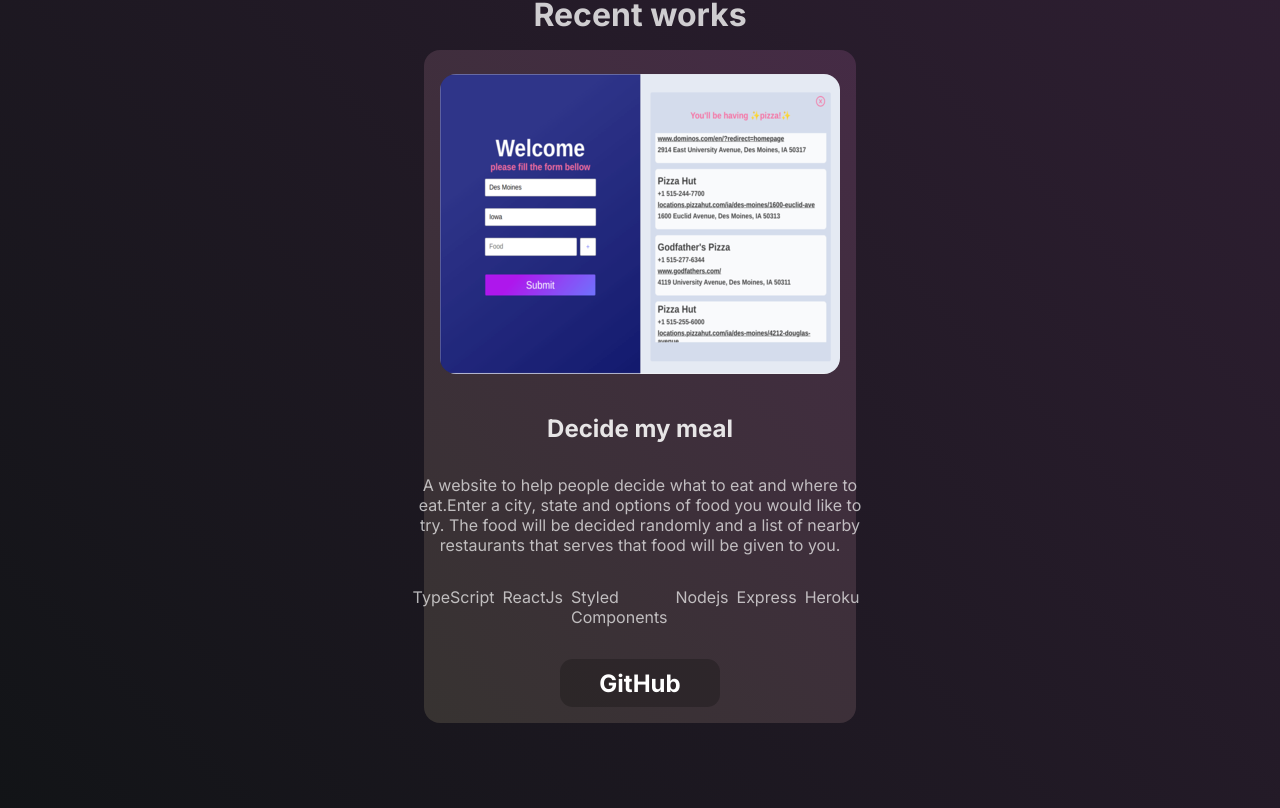
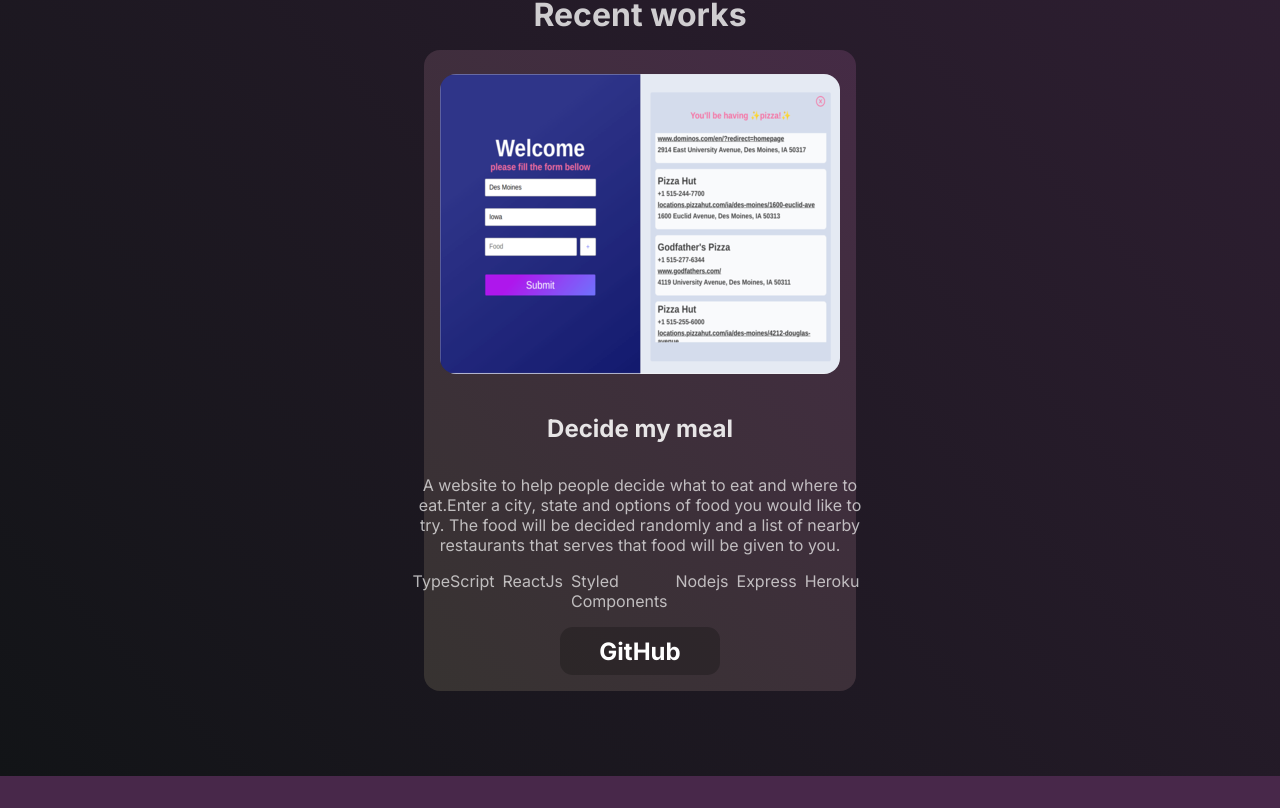
Before and after one commit to dndanli/dndanli-portfolio-v2, a React (Create React App) app in the folder dndanli-portfolio/: page / in a window 1280 px wide. Shown: the part 1937-2745 px from the top of the page. After the commit the page ends 2713 px from the top, so only its background shows below. Built offline with nearby package versions, Linux system fonts and the light colour scheme.

Commit message:
removed div arounf ul

```diff
--- a/dndanli-portfolio/src/Components/ProjectCard/ProjectCard.tsx
+++ b/dndanli-portfolio/src/Components/ProjectCard/ProjectCard.tsx
@@ -31,14 +31,11 @@ const ProjectCard = ({
           <p>{projectDescription}</p>
         </div>
 
-        <div className="project-stack-container">
-          {/* TODO: replace index for id for each key */}
-          <ul className="project-stack">
-            {projectStack.map((tool, index) => {
-              return <li key={index}>{tool}</li>;
-            })}
-          </ul>
-        </div>
+        <ul className="project-stack">
+          {projectStack.map((tool, index) => {
+            return <li key={index}>{tool}</li>;
+          })}
+        </ul>
 
         <div className="project-buttons">
           {isLive === true ? (
```
